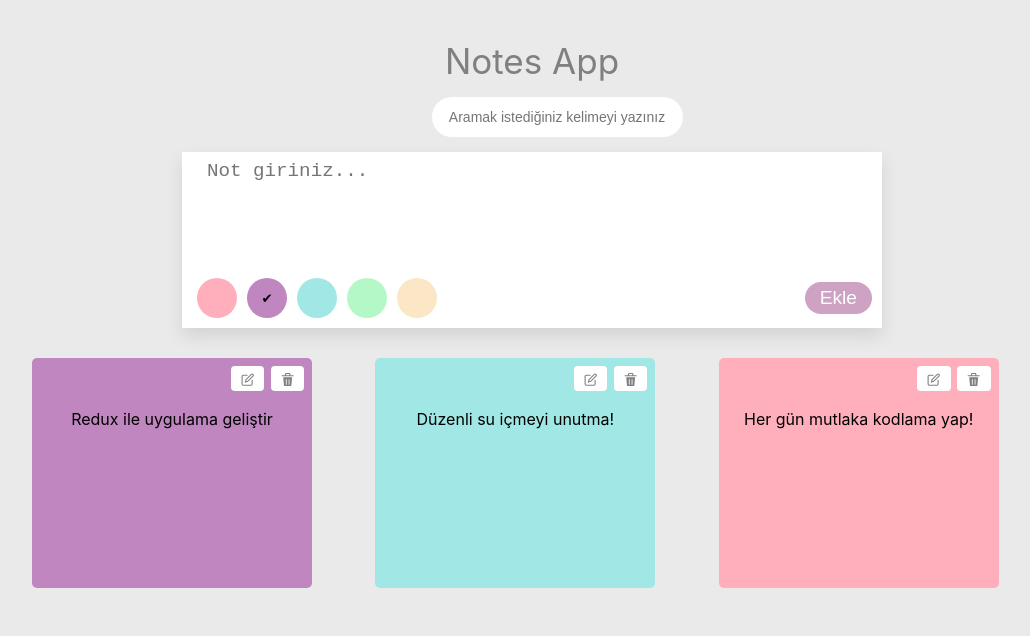
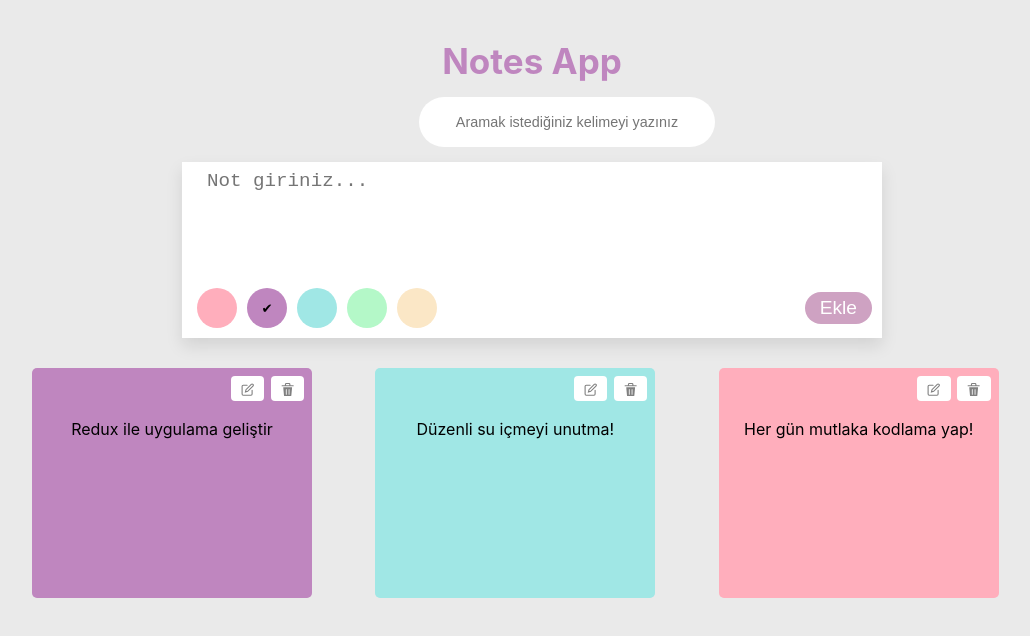
Before and after one commit to reeyhanyilmaz/Redux-NotesApp, a React (Create React App) app: page / in a window 1280 px wide. Shown: the top 636 px of the page, without its empty margins (108-1138 px from the left). Built offline with nearby package versions, Linux system fonts and the light colour scheme; the HTML template or start-up script is replaced by a standard one.

Commit message:
a few CSS change

```diff
--- a/src/components/Header/Header.js
+++ b/src/components/Header/Header.js
@@ -2,7 +2,7 @@ import React from 'react'
 
 function Header() {
   return (
-    <div style={{fontSize: 35, color: "grey", fontWeight: 400}}>Notes App</div>
+    <div style={{fontSize: 35, color: "grey", fontWeight: "bold", color: '#BF86BF'}}>Notes App</div>
   )
 }
 
--- a/src/components/Search/styles.module.css
+++ b/src/components/Search/styles.module.css
@@ -4,12 +4,12 @@
     text-align: center;
     align-content: center;
     width: 100%;
-    height: 40px;
+    height: 30px;
     border-radius: 50px;
     border: none;
-    padding: 0 10px;
+    padding: 10px 20px;
     margin: 15px;
-    font-size: 14px;
+    font-size: 0.9rem;
     outline: none;
     background-color: white;
 }
```
